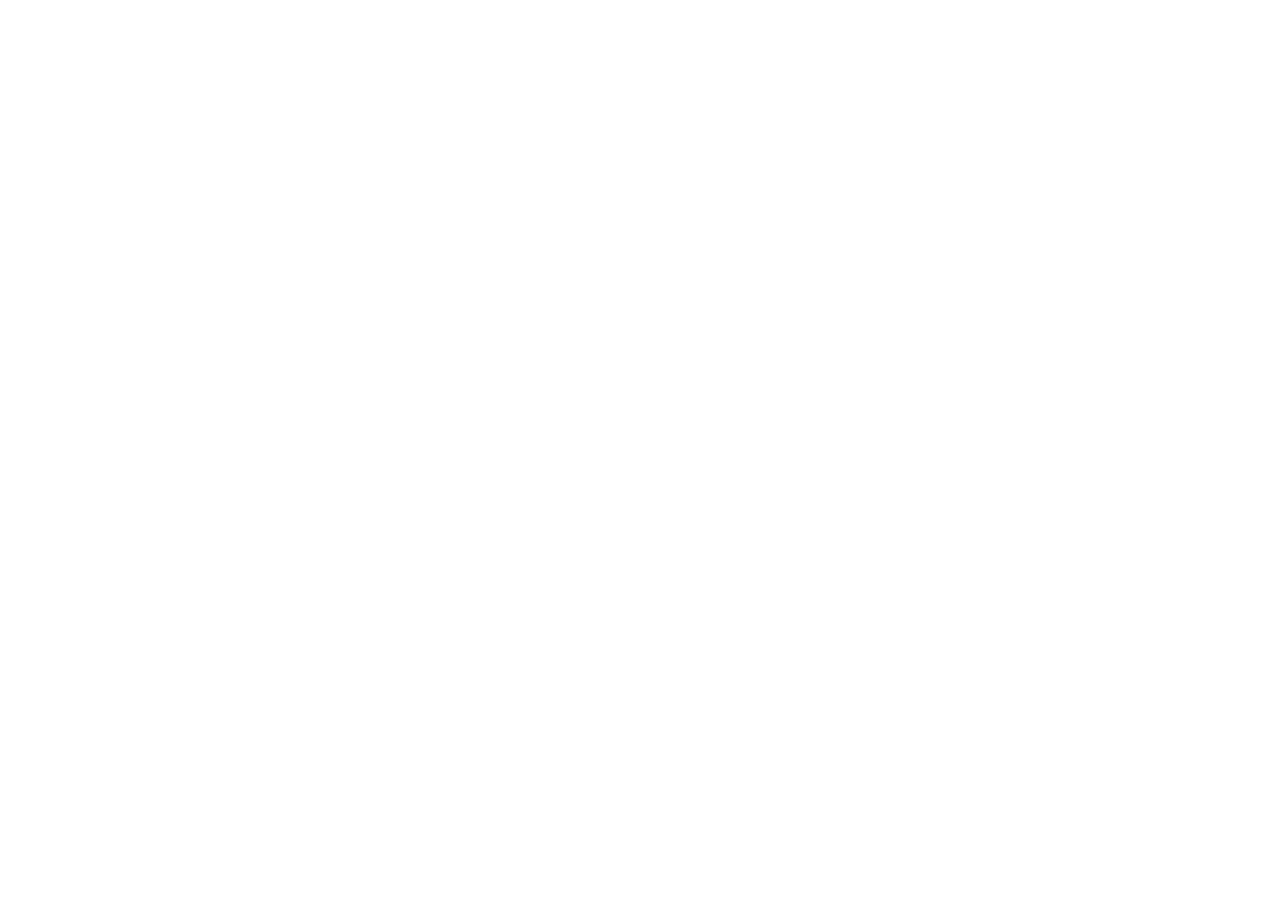
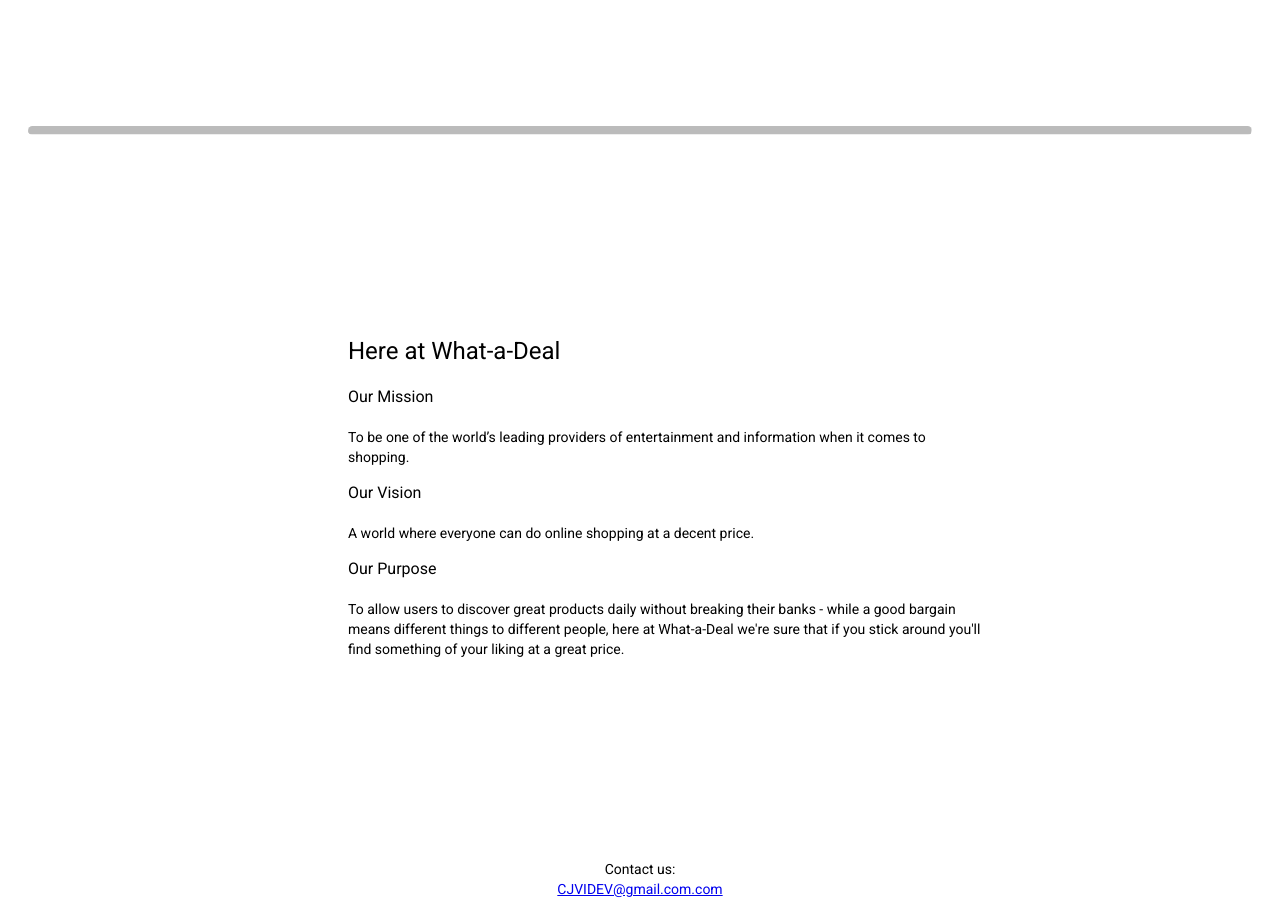
Before and after one commit to vyklimavicius/surpriseDeal, an Angular app: page / in a window 1280 px wide. Shown: the part 960-1874 px from the top of the page. Before the commit the page ends 886 px from the top, so only its background shows below. Built offline with nearby package versions, Linux system fonts and the light colour scheme.

Commit message:
Footer and mission, vision, purpose

```diff
--- a/src/app/app.component.html
+++ b/src/app/app.component.html
@@ -2,4 +2,6 @@
   <app-top-bar></app-top-bar>
   <!-- <button mat-button (click)="openDialog()">Launch tutorial</button> -->
   <app-description></app-description>
+  <app-about></app-about>
+  <app-footer></app-footer>
 </div>
--- a/src/app/app.module.ts
+++ b/src/app/app.module.ts
@@ -9,6 +9,8 @@
 import { MatDialogModule } from '@angular/material/dialog';
 import { TutorialComponent } from './components/tutorial/tutorial.component';
 import { TopBarComponent } from './components/top-bar/top-bar.component';
+import { AboutComponent } from './components/about/about.component';
+import { FooterComponent } from './components/footer/footer.component';
 
 @NgModule({
   declarations: [
@@ -16,6 +18,8 @@
     DescriptionComponent,
     TutorialComponent,
     TopBarComponent,
+    AboutComponent,
+    FooterComponent,
   ],
   imports: [
     BrowserModule,
--- /dev/null
+++ b/src/app/components/about/about.component.css
@@ -0,0 +1,8 @@
+.about-container {
+    margin: 25vh 25vw;
+    width: 50vw;
+  }
+  hr.rounded {
+    border-top: 8px solid #bbb;
+    border-radius: 5px;
+  }
--- /dev/null
+++ b/src/app/components/about/about.component.html
@@ -0,0 +1,21 @@
+<hr class="rounded">
+<div class="about-container">
+    <h1>Here at What-a-Deal</h1>
+
+    <article>
+    <h3>Our Mission</h3>
+    <p>To be one of the world’s leading providers of entertainment and information when it comes to shopping.</p>
+    </article>
+
+    <article>
+    <h3>Our Vision</h3>
+    <p>A world where everyone can do online shopping at a decent price.</p>
+    </article>
+
+    <article>
+    <h3>Our Purpose</h3>
+    <p>To allow users to discover great products daily without breaking their banks -
+        while a good bargain means different things to different people,
+        here at What-a-Deal we're sure that if you stick around you'll find something of your liking at a great price.</p>
+    </article>
+</div>
--- /dev/null
+++ b/src/app/components/about/about.component.ts
@@ -0,0 +1,15 @@
+import { Component, OnInit } from '@angular/core';
+
+@Component({
+  selector: 'app-about',
+  templateUrl: './about.component.html',
+  styleUrls: ['./about.component.css']
+})
+export class AboutComponent implements OnInit {
+
+  constructor() { }
+
+  ngOnInit(): void {
+  }
+
+}
--- /dev/null
+++ b/src/app/components/footer/footer.component.css
@@ -0,0 +1,6 @@
+.footer-container {
+    text-align: center;
+    padding-bottom: 3px;
+    width: 100 vw;
+    color: black;
+}
--- /dev/null
+++ b/src/app/components/footer/footer.component.html
@@ -0,0 +1,4 @@
+<footer class="footer-container">
+    <p>Contact us: <br>
+    <a href="mailto:CJVIDEV@gmail.com">CJVIDEV@gmail.com.com</a></p>
+</footer>
--- /dev/null
+++ b/src/app/components/footer/footer.component.ts
@@ -0,0 +1,15 @@
+import { Component, OnInit } from '@angular/core';
+
+@Component({
+  selector: 'app-footer',
+  templateUrl: './footer.component.html',
+  styleUrls: ['./footer.component.css']
+})
+export class FooterComponent implements OnInit {
+
+  constructor() { }
+
+  ngOnInit(): void {
+  }
+
+}
```
Also changed, not shown: 2 other files (tests, documents, lock files or other folders).
